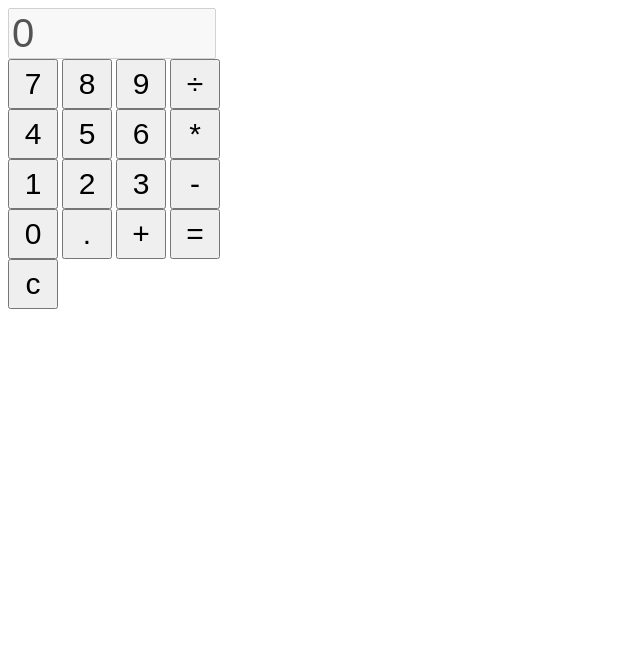
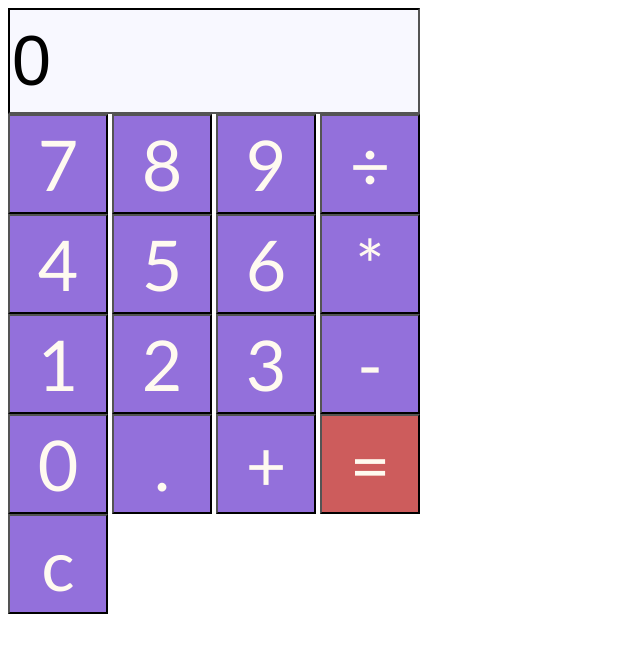
Before and after one commit to JosephOri/calculator, a plain HTML site: page index.html in a window 1280 px wide. Shown: the whole page, without its empty margins (0-640 px from the left). Drawn offline with Linux system fonts and the light colour scheme.

Commit message:
style change commit

```diff
--- a/script.js
+++ b/script.js
@@ -1,4 +1,5 @@
 var str='';
+
 
 function updateDisplay() {
     const calculatorScreen = document.querySelector('.calculator-screen__input');
--- a/style.css
+++ b/style.css
@@ -1,10 +1,20 @@
+
 button{
-    height: 50px;
-    width: 50px;
-    font-size: 30px;
-
+    height: 100px;
+    width: 100px;
+    font-size: 70px;
+    font-family: Calibri, serif;
+    background-color: mediumpurple;
+    color: floralwhite;
 }
 .calculator-screen__input{
-    font-size: 40px;
-    width: 200px;
+    font-size: 70px;
+    height: 100px;
+    width: 404px;
+    border-color: black;
+    background-color: ghostwhite;
+    color: black;
 }
+#equal{
+    background-color: indianred;
+}
```
